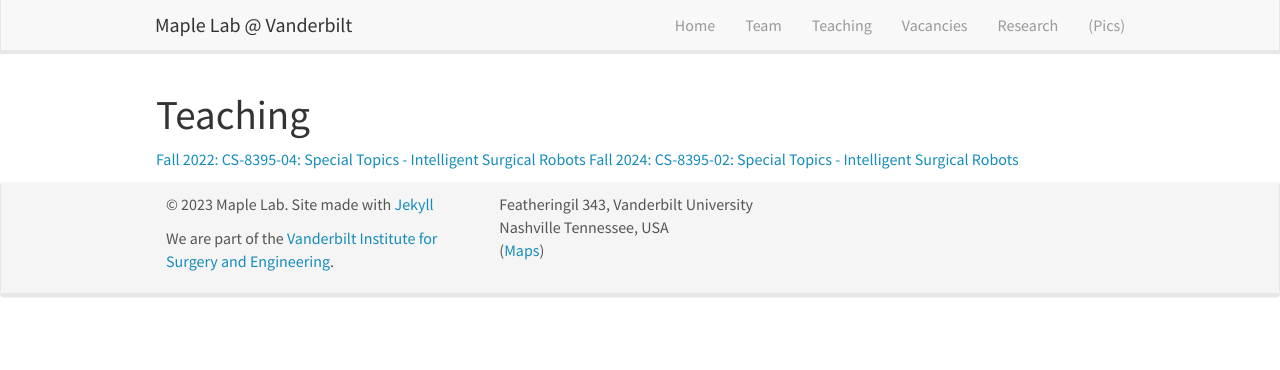
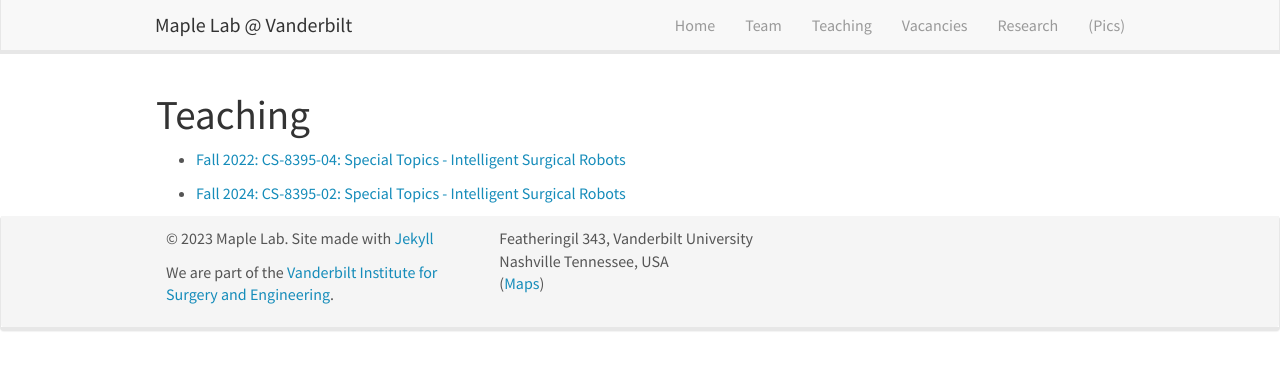
Before and after one commit to vu-maple-lab/vu-maple-lab.github.io, a Jekyll site: the page built from _pages/teaching.md, in a window 1280 px wide. Shown: the top 370 px of the page. Built offline with Jekyll 4.4.1, drawn with Linux system fonts in a browser that asks for light colours; nearby versions of some CDN libraries.

```diff
--- a/_pages/teaching.md
+++ b/_pages/teaching.md
@@ -7,5 +7,6 @@ permalink: /teaching/
 
 # Teaching
 
-[Fall 2022: CS-8395-04: Special Topics - Intelligent Surgical Robots]({{ site.url }}{{ site.baseurl }}/teaching/fall22)
-[Fall 2024: CS-8395-02: Special Topics - Intelligent Surgical Robots]({{ site.url }}{{ site.baseurl }}/teaching/fall24)
+- [Fall 2022: CS-8395-04: Special Topics - Intelligent Surgical Robots]({{ site.url }}{{ site.baseurl }}/teaching_fall22)
+
+- [Fall 2024: CS-8395-02: Special Topics - Intelligent Surgical Robots]({{ site.url }}{{ site.baseurl }}/teaching_fall24)
```
Also changed, not shown: 2 other files.
